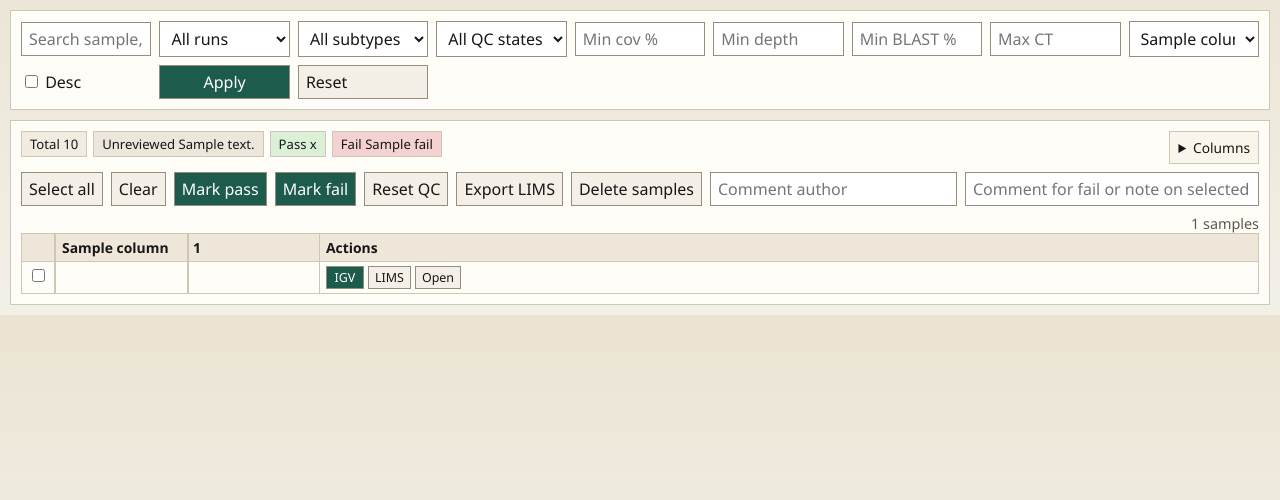
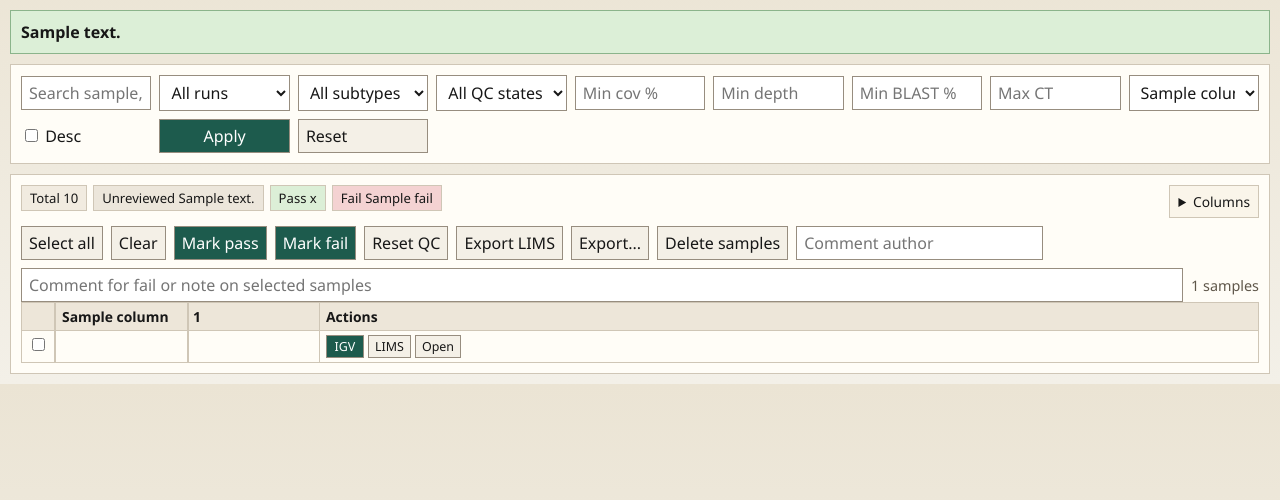
Before and after one commit to SMD-Bioinformatics-Lund/virtitta, a FastAPI app: template virtitta/templates/index.html in a window 1280 px wide. Shown: the part 51-551 px from the top of the page. Run offline with FastAPI, Linux system fonts and the light colour scheme; the template is opened without the code that fills it: most values are stand-ins (such as "Sample title", 1, 10 or a date in 2020).

Commit message:
virulence display customization and lims export

```diff
--- a/virtitta.example.toml
+++ b/virtitta.example.toml
@@ -14,6 +14,9 @@ base_url = "http://localhost:60151/load"
 comments = true
 bulk_qc = true
 igv = true
+
+[exports]
+lims_root = "data/lims_exports"
 
 [ui]
 visible_columns = [
--- a/virtitta.toml
+++ b/virtitta.toml
@@ -14,6 +14,9 @@ base_url = "http://localhost:60151/load"
 comments = true
 bulk_qc = true
 igv = true
+
+[exports]
+lims_root = "data/lims_exports"
 
 [ui]
 visible_columns = [
--- a/virtitta/app.py
+++ b/virtitta/app.py
@@ -1,6 +1,7 @@
 from __future__ import annotations
 
 import json
+from datetime import datetime
 from pathlib import Path, PureWindowsPath
 from urllib.parse import parse_qsl, urlencode, urlsplit, urlunsplit
 
@@ -204,6 +205,25 @@ def resistance_status_label(status: str) -> str:
     }.get(status, "Resistance status unknown")
 
 
+def resistance_sort_key(raw_sample: dict) -> tuple:
+    severity_order = {
+        "missing": -1,
+        "clear": 0,
+        "possible": 1,
+        "warning": 2,
+        "resistant": 3,
+    }
+    cells = build_resistance_cells(raw_sample)
+    severities = [severity_order.get(cell["status"], -1) for cell in cells]
+    mutation_count = int(raw_sample.get("resistance", {}).get("mutation_count") or 0)
+    return (
+        max(severities, default=-1),
+        sum(severities),
+        mutation_count,
+        tuple(severities),
+    )
+
+
 def build_resistance_cells(raw_sample: dict) -> list[dict]:
     resistance = raw_sample.get("resistance", {}) if isinstance(raw_sample, dict) else {}
     analysis_present = bool(resistance.get("analysis_present"))
@@ -241,12 +261,37 @@ def build_resistance_cells(raw_sample: dict) -> list[dict]:
     return cells
 
 
+def resistance_tooltip_text(raw_sample: dict) -> str:
+    resistance = raw_sample.get("resistance", {}) if isinstance(raw_sample, dict) else {}
+    if not resistance.get("analysis_present"):
+        return "No resistance data"
+
+    lines: list[str] = []
+    for cell in build_resistance_cells(raw_sample):
+        if cell["status"] not in {"resistant", "warning", "possible"}:
+            continue
+        if cell["mutations"]:
+            lines.append(f"{cell['short']}: {', '.join(cell['mutations'])}")
+        else:
+            lines.append(f"{cell['short']}: {cell['prediction']}")
+
+    if not lines:
+        return "No resistance detected"
+    return "\n".join(lines)
+
+
 def resistance_summary_text(raw_sample: dict) -> str:
     resistance = raw_sample.get("resistance", {}) if isinstance(raw_sample, dict) else {}
     if not resistance.get("analysis_present"):
         return "No resistance data"
     if not resistance.get("has_resistance"):
         return "No resistance detected"
+    calls = []
+    for cell in build_resistance_cells(raw_sample):
+        if cell["status"] in {"resistant", "warning", "possible"}:
+            calls.append(cell["short"])
+    if calls:
+        return " ".join(calls)
     count = resistance.get("mutation_count") or 0
     return f"{count} mutation{'s' if count != 1 else ''}"
 
@@ -366,17 +411,49 @@ def lims_export_filename(sample_rows: list[dict]) -> str:
     return "virtitta-2limsrs.txt"
 
 
+def write_server_lims_export(config: Config, sample_rows: list[dict], content: str) -> Path | None:
+    if config.exports.lims_root is None:
+        return None
+
+    export_dir = config.exports.lims_root / datetime.now().date().isoformat()
+    export_dir.mkdir(parents=True, exist_ok=True)
+
+    base_name = lims_export_filename(sample_rows)
+    candidate = export_dir / base_name
+    stem = candidate.stem
+    suffix = candidate.suffix
+    counter = 2
+    while candidate.exists():
+        candidate = export_dir / f"{stem}-{counter}{suffix}"
+        counter += 1
+
+    candidate.write_text(content, encoding="utf-8")
+    return candidate
+
+
 def append_warning(url: str, message: str) -> str:
+    return append_message(url, "warning", message)
+
+
+def append_notice(url: str, message: str) -> str:
+    return append_message(url, "notice", message)
+
+
+def append_message(url: str, key: str, message: str) -> str:
     parts = urlsplit(url)
     query_items = parse_qsl(parts.query, keep_blank_values=True)
-    query_items = [(key, value) for key, value in query_items if key != "warning"]
-    query_items.append(("warning", message))
+    query_items = [(item_key, value) for item_key, value in query_items if item_key != key]
+    query_items.append((key, message))
     return urlunsplit((parts.scheme, parts.netloc, parts.path, urlencode(query_items), parts.fragment))
 
 
-def request_url_without_warning(url: str) -> str:
+def request_url_without_messages(url: str) -> str:
     parts = urlsplit(url)
-    query_items = [(key, value) for key, value in parse_qsl(parts.query, keep_blank_values=True) if key != "warning"]
+    query_items = [
+        (key, value)
+        for key, value in parse_qsl(parts.query, keep_blank_values=True)
+        if key not in {"warning", "notice"}
+    ]
     return urlunsplit((parts.scheme, parts.netloc, parts.path, urlencode(query_items), parts.fragment))
 
 
@@ -460,6 +537,7 @@ def create_app(config_path: str | Path | None = None) -> FastAPI:
         subtype: str = Query(default=""),
         qc_status: str = Query(default=""),
         warning: str = Query(default=""),
+        notice: str = Query(default=""),
         min_coverage_pct: str = Query(default=""),
         min_mean_depth: str = Query(default=""),
         min_blast_identity: str = Query(default=""),
@@ -496,6 +574,14 @@ def create_app(config_path: str | Path | None = None) -> FastAPI:
             raw = raw_json_for_sample(row)
             row["resistance_summary"] = build_resistance_cells(raw)
             row["resistance_summary_text"] = resistance_summary_text(raw)
+            row["resistance_summary_tooltip"] = resistance_tooltip_text(raw)
+            row["resistance_sort_key"] = resistance_sort_key(raw)
+
+        if sort == "resistance_summary":
+            rows.sort(
+                key=lambda row: (row["resistance_sort_key"], row["sample_run_id"]),
+                reverse=desc,
+            )
 
         return templates.TemplateResponse(
             request,
@@ -527,6 +613,7 @@ def create_app(config_path: str | Path | None = None) -> FastAPI:
                 "min_blast_identity": min_blast_identity,
                 "max_ct": max_ct,
                 "warning_message": warning,
+                "notice_message": notice,
                 "qc_status_options": QC_STATUS_OPTIONS,
                 "summary": {
                     "total": len(rows),
@@ -578,10 +665,48 @@ def create_app(config_path: str | Path | None = None) -> FastAPI:
             delete_samples(connection, sample_run_id)
         finally:
             connection.close()
-        return RedirectResponse(request_url_without_warning(redirect_to), status_code=303)
+        return RedirectResponse(request_url_without_messages(redirect_to), status_code=303)
 
     @app.post("/samples/lims-export")
     async def bulk_lims_export(
+        sample_run_id: list[str] = Form(default=[]),
+        redirect_to: str = Form(default="/"),
+    ):
+        if not sample_run_id:
+            return RedirectResponse(redirect_to, status_code=303)
+
+        connection = connect(config.database.path)
+        try:
+            sample_rows = []
+            for item in sample_run_id:
+                sample_row = get_sample(connection, item)
+                if sample_row is not None:
+                    sample_rows.append(sample_row)
+        finally:
+            connection.close()
+
+        if not sample_rows:
+            raise HTTPException(status_code=404, detail="No matching samples found")
+        if any(row.get("qc_status") == "unreviewed" for row in sample_rows):
+            return RedirectResponse(
+                append_warning(redirect_to, "LIMS export is blocked for unreviewed samples."),
+                status_code=303,
+            )
+
+        content = build_lims_export_content(config, sample_rows)
+        export_path = write_server_lims_export(config, sample_rows, content)
+        if export_path is None:
+            return RedirectResponse(
+                append_warning(redirect_to, "No server-side LIMS export root is configured."),
+                status_code=303,
+            )
+        return RedirectResponse(
+            append_notice(redirect_to, f"LIMS export written to {export_path}"),
+            status_code=303,
+        )
+
+    @app.post("/samples/lims-export/download")
+    async def bulk_lims_export_download(
         sample_run_id: list[str] = Form(default=[]),
         redirect_to: str = Form(default="/"),
     ):
@@ -615,7 +740,12 @@ def create_app(config_path: str | Path | None = None) -> FastAPI:
         )
 
     @app.get("/samples/{sample_run_id}", response_class=HTMLResponse)
-    def sample_detail(request: Request, sample_run_id: str, warning: str = Query(default="")):
+    def sample_detail(
+        request: Request,
+        sample_run_id: str,
+        warning: str = Query(default=""),
+        notice: str = Query(default=""),
+    ):
         connection = connect(config.database.path)
         try:
             sample_row = get_sample(connection, sample_run_id)
@@ -655,6 +785,7 @@ def create_app(config_path: str | Path | None = None) -> FastAPI:
                 "resistance_analysis_present": bool(resistance_summary.get("analysis_present")),
                 "resistance_has_calls": bool(resistance_summary.get("has_resistance")),
                 "warning_message": warning,
+                "notice_message": notice,
                 "qc_status_options": QC_STATUS_OPTIONS,
                 "detail_links": output_links(raw, DETAIL_FILE_LINKS),
                 "igv_track_links": output_links(raw, IGV_TRACK_LINKS),
@@ -674,7 +805,7 @@ def create_app(config_path: str | Path | None = None) -> FastAPI:
             add_comment(connection, sample_run_id, body, author or None)
         finally:
             connection.close()
-        return RedirectResponse(f"/samples/{sample_run_id}", status_code=303)
+        return RedirectResponse(request_url_without_messages(f"/samples/{sample_run_id}"), status_code=303)
 
     @app.post("/samples/{sample_run_id}/comments/{comment_id}/delete")
     async def remove_comment(sample_run_id: str, comment_id: int):
@@ -686,7 +817,7 @@ def create_app(config_path: str | Path | None = None) -> FastAPI:
             delete_comment(connection, sample_run_id, comment_id)
         finally:
             connection.close()
-        return RedirectResponse(f"/samples/{sample_run_id}#comments", status_code=303)
+        return RedirectResponse(request_url_without_messages(f"/samples/{sample_run_id}#comments"), status_code=303)
 
     @app.post("/samples/{sample_run_id}/delete")
     async def delete_single_sample(sample_run_id: str):
@@ -699,7 +830,7 @@ def create_app(config_path: str | Path | None = None) -> FastAPI:
             delete_samples(connection, [sample_run_id])
         finally:
             connection.close()
-        return RedirectResponse(f"/?run_name={run_name}", status_code=303)
+        return RedirectResponse(request_url_without_messages(f"/?run_name={run_name}"), status_code=303)
 
     @app.get("/samples/{sample_run_id}/files/{output_key}")
     def sample_file(sample_run_id: str, output_key: str):
@@ -716,6 +847,40 @@ def create_app(config_path: str | Path | None = None) -> FastAPI:
 
     @app.get("/samples/{sample_run_id}/lims-export")
     def sample_lims_export(sample_run_id: str):
+        connection = connect(config.database.path)
+        try:
+            sample_row = get_sample(connection, sample_run_id)
+            if sample_row is None:
+                raise HTTPException(status_code=404, detail="Sample not found")
+        finally:
+            connection.close()
+
+        if sample_row.get("qc_status") == "unreviewed":
+            return RedirectResponse(
+                append_warning(
+                    f"/samples/{sample_run_id}",
+                    "LIMS export is blocked until QC is marked pass or fail.",
+                ),
+                status_code=303,
+            )
+
+        content = build_lims_export_content(config, [sample_row])
+        export_path = write_server_lims_export(config, [sample_row], content)
+        if export_path is None:
+            return RedirectResponse(
+                append_warning(
+                    f"/samples/{sample_run_id}",
+                    "No server-side LIMS export root is configured.",
+                ),
+                status_code=303,
+            )
+        return RedirectResponse(
+            append_notice(f"/samples/{sample_run_id}", f"LIMS export written to {export_path}"),
+            status_code=303,
+        )
+
+    @app.get("/samples/{sample_run_id}/lims-export/download")
+    def sample_lims_export_download(sample_run_id: str):
         connection = connect(config.database.path)
         try:
             sample_row = get_sample(connection, sample_run_id)
--- a/virtitta/repository.py
+++ b/virtitta/repository.py
@@ -234,9 +234,9 @@ def list_samples(
     params: list[object] = []
 
     if search:
-        clauses.append("(s.sample_id LIKE ? OR COALESCE(s.lid, '') LIKE ? OR s.run_name LIKE ?)")
+        clauses.append("(s.sample_id LIKE ? OR COALESCE(s.lid, '') LIKE ? OR s.run_name LIKE ? OR s.raw_json LIKE ?)")
         needle = f"%{search}%"
-        params.extend([needle, needle, needle])
+        params.extend([needle, needle, needle, needle])
     if run_name:
         clauses.append("s.run_name = ?")
         params.append(run_name)
--- a/virtitta/static/style.css
+++ b/virtitta/static/style.css
@@ -85,6 +85,12 @@ a:hover {
   font-weight: 600;
 }
 
+.notice-banner {
+  background: #dcefd7;
+  border-color: #8bb48b;
+  font-weight: 600;
+}
+
 .filters,
 .bulkbar,
 .button-row,
@@ -128,6 +134,48 @@ a:hover {
   cursor: pointer;
   font-size: 0.86rem;
   user-select: none;
+}
+
+.action-menu {
+  position: relative;
+  display: inline-block;
+}
+
+.action-menu summary {
+  list-style: none;
+  cursor: pointer;
+  padding: 5px 7px;
+  border: 1px solid #978d7f;
+  background: #f4f0e7;
+  color: var(--ink);
+}
+
+.action-menu summary::-webkit-details-marker {
+  display: none;
+}
+
+.action-menu[open] .action-menu-list {
+  display: grid;
+}
+
+.action-menu-list {
+  display: none;
+  position: absolute;
+  top: calc(100% + 2px);
+  left: 0;
+  z-index: 20;
+  min-width: 140px;
+  gap: 4px;
+  padding: 6px;
+  border: 1px solid var(--line);
+  background: var(--panel);
+  box-shadow: 0 2px 8px rgba(0, 0, 0, 0.10);
+}
+
+.action-menu-list .button-link,
+.action-menu-list button {
+  width: 100%;
+  text-align: left;
 }
 
 .column-toggle-grid {
@@ -225,12 +273,14 @@ button.secondary,
 
 .resistance-strip {
   display: inline-flex;
-  gap: 2px;
+  gap: 0;
   align-items: end;
+  overflow: hidden;
+  border-radius: 2px;
 }
 
 .resistance-strip-compact {
-  gap: 1px;
+  gap: 0;
 }
 
 .resistance-panel {
@@ -261,15 +311,14 @@ button.secondary,
 
 .resistance-box {
   display: inline-block;
-  width: 12px;
-  height: 12px;
-  border: 1px solid #b2aa9c;
+  width: 6px;
+  height: 10px;
   background: #b8b8b8;
 }
 
 .resistance-strip-compact .resistance-box {
-  width: 9px;
-  height: 9px;
+  width: 5px;
+  height: 10px;
 }
 
 .legend-box {
--- a/virtitta/templates/base.html
+++ b/virtitta/templates/base.html
@@ -24,6 +24,9 @@
     {% if warning_message %}
     <section class="panel warning-banner">{{ warning_message }}</section>
     {% endif %}
+    {% if notice_message %}
+    <section class="panel notice-banner">{{ notice_message }}</section>
+    {% endif %}
     {% block content %}{% endblock %}
   </main>
 </body>
--- a/virtitta/templates/index.html
+++ b/virtitta/templates/index.html
@@ -76,6 +76,12 @@
       <button type="submit" name="qc_status" value="fail">Mark fail</button>
       <button type="submit" name="qc_status" value="unreviewed" class="secondary">Reset QC</button>
       <button type="submit" formaction="{{ request.url_for('bulk_lims_export') }}" formmethod="post" class="secondary">Export LIMS</button>
+      <details class="action-menu">
+        <summary>Export...</summary>
+        <div class="action-menu-list">
+          <button type="submit" formaction="{{ request.url_for('bulk_lims_export_download') }}" formmethod="post" class="secondary">Browser download</button>
+        </div>
+      </details>
       <button
         type="submit"
         formaction="{{ request.url_for('bulk_delete_samples') }}"
@@ -145,10 +151,10 @@
               {% if column == 'lid' %}
               <a href="{{ request.url_for('sample_detail', sample_run_id=row['sample_run_id']) }}">{{ display_identifier(row) }}</a>
               {% elif column == 'resistance_summary' %}
-              <div class="resistance-summary-cell" title="{{ row['resistance_summary_text'] }}">
+              <div class="resistance-summary-cell" title="{{ row['resistance_summary_tooltip'] }}">
                 <div class="resistance-strip resistance-strip-compact">
                   {% for cell in value %}
-                  <span class="resistance-box resistance-{{ cell['status'] }}" title="{{ cell['title'] }}"></span>
+                  <span class="resistance-box resistance-{{ cell['status'] }}"></span>
                   {% endfor %}
                 </div>
               </div>
--- a/virtitta/templates/sample_detail.html
+++ b/virtitta/templates/sample_detail.html
@@ -10,6 +10,12 @@
     <a class="button-link" href="{{ igv_url }}">Launch IGV</a>
     {% endif %}
     <a class="button-link secondary" href="{{ request.url_for('sample_lims_export', sample_run_id=sample['sample_run_id']) }}">Export LIMS</a>
+    <details class="action-menu">
+      <summary>Export...</summary>
+      <div class="action-menu-list">
+        <a class="button-link secondary" href="{{ request.url_for('sample_lims_export_download', sample_run_id=sample['sample_run_id']) }}">Browser download</a>
+      </div>
+    </details>
     <form method="post" action="{{ request.url_for('delete_single_sample', sample_run_id=sample['sample_run_id']) }}" onsubmit="return confirm('Delete this sample from the Virtitta database? This does not delete result files on disk.')" class="inline-form">
       <button type="submit" class="secondary">Delete sample</button>
     </form>
```
Also changed, not shown: AGENTS.md (+51 -1 lines), tests/test_smoke.py (+179 -0 lines), virtitta/config.py (+16 -0 lines), README.md.
